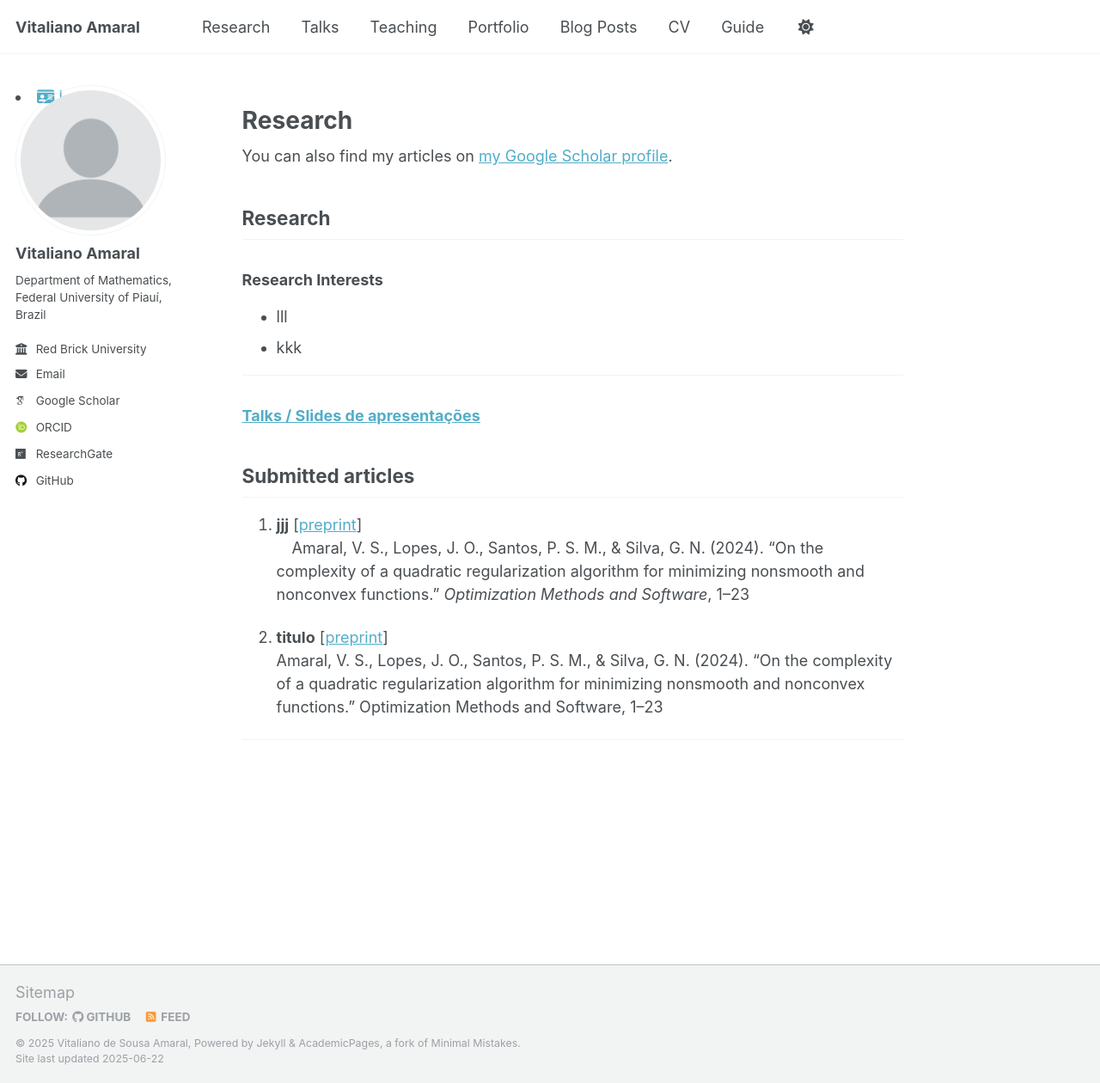
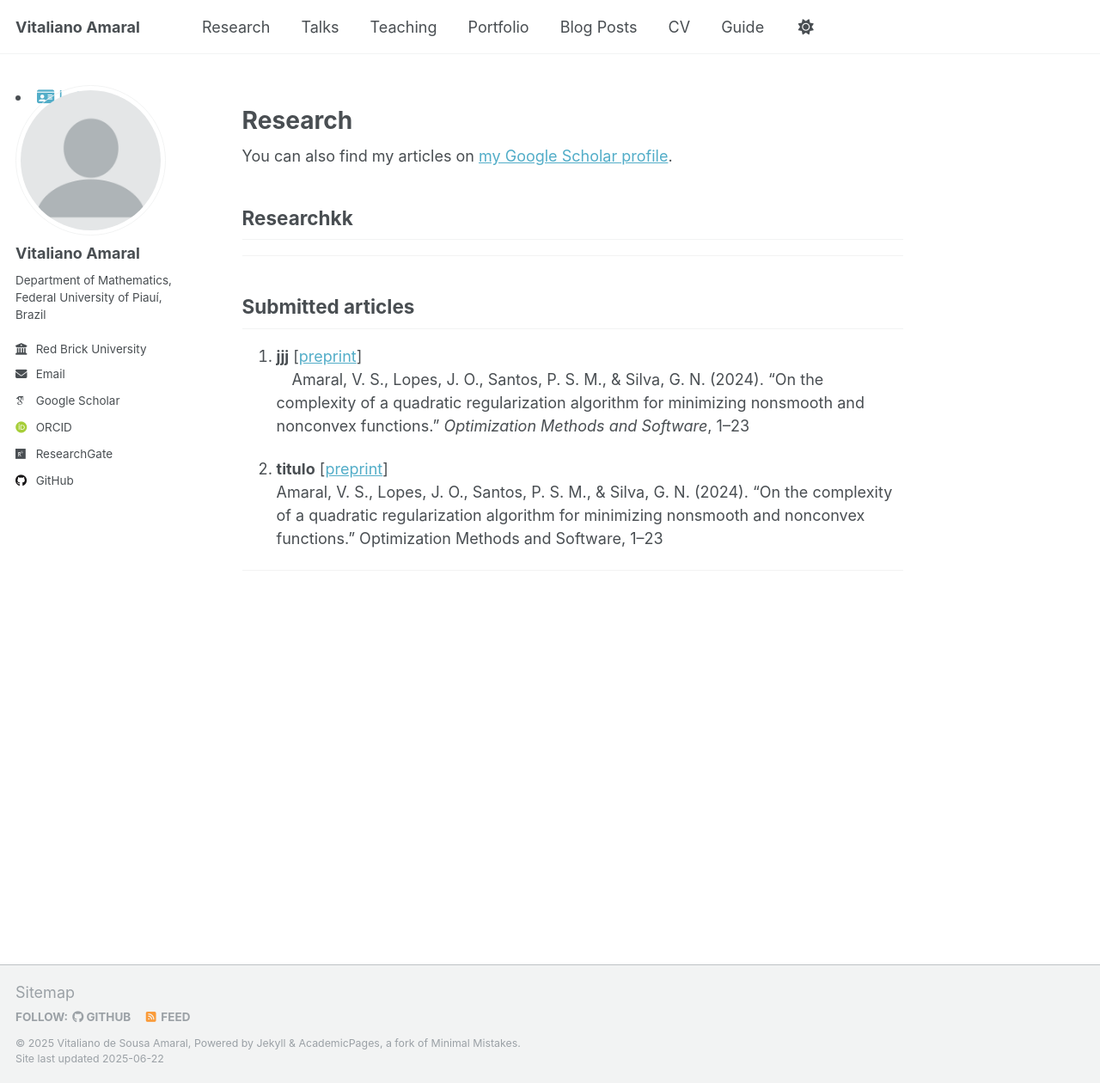
Before and after one commit to vitalianoamaral/vitalianoamaral.github.io, a Jekyll site: the page built from _pages/research.md, in a window 1280 px wide and 1260 px high. Shown: the whole window at 86% size. Built offline with Jekyll 4.4.1, drawn with Linux system fonts in a browser that asks for light colours; some web fonts are replaced.

Commit message:
Update research.md

```diff
--- a/_pages/research.md
+++ b/_pages/research.md
@@ -8,16 +8,8 @@ author_profile: true
   <div class="wordwrap">You can also find my articles on <a href="{{site.author.googlescholar}}">my Google Scholar profile</a>.</div>
 {% endif %}
 {% include base_path %}
-## Research
-
-### Research Interests
-
-- lll
-- kkk
-
+## Researchkk
 ---
-
-### [Talks / Slides de apresentações](#)
 
 ## Submitted articles
 
```
